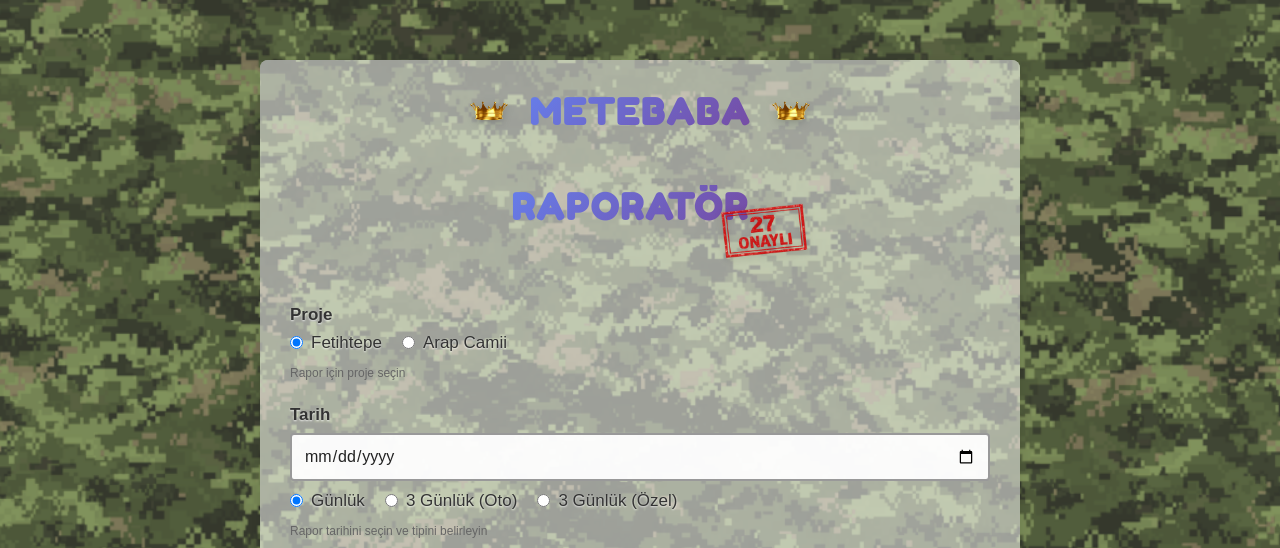
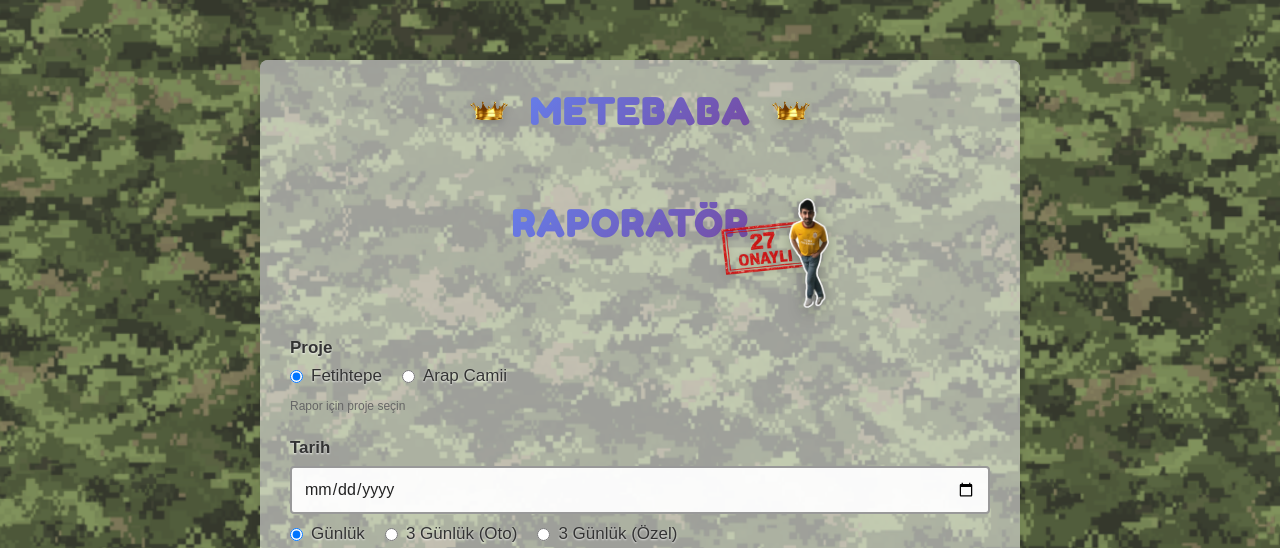
Before and after one commit to HakanAykut/gunluk-rapor-web, a Flask app: page / in a window 1280 px wide. Shown: the top 548 px of the page. Run offline with Flask 3, Linux system fonts and the light colour scheme.

Commit message:
Hakkı baba onay damgası eklendi

```diff
--- a/templates/index.html
+++ b/templates/index.html
@@ -120,15 +120,32 @@
             background-clip: text;
             color: #667eea; /* Fallback */
         }
+        .title-badge-wrapper {
+            display: flex;
+            align-items: center;
+            position: relative;
+            margin-left: -60px; /* RAPORATÖR'ün üzerine gelsin */
+            margin-top: 50px;
+        }
         .title-badge {
-            max-width: 130px; /* Daha büyük */
+            max-width: 130px;
             height: auto;
             opacity: 0.9;
             filter: drop-shadow(0 2px 4px rgba(0,0,0,0.2));
             position: relative;
-            z-index: 2; /* Raporatörün üzerine taşsın */
-            margin-left: -60px; /* Daha sola al, RAPORATÖR'ün son harflerinin üzerine gelsin */
-            margin-top: 50px; /* Aşağıya al */
+            z-index: 2;
+        }
+        .hakki-sticker {
+            max-width: 40px; /* Daha da küçültüldü */
+            height: auto;
+            margin-left: -40px; /* Damganın sağ tarafına geçmesi için sol margin eklendi */
+            margin-top: 10px; /* Biraz daha aşağıya, damganın sağ alt/orta kısmına doğru */
+            filter: drop-shadow(0 4px 8px rgba(0,0,0,0.3));
+            z-index: 3;
+            transition: transform 0.3s ease;
+        }
+        .hakki-sticker:hover {
+            transform: scale(1.1) rotate(-5deg);
         }
 
         @supports (-webkit-background-clip: text) {
@@ -273,7 +290,10 @@
         </div>
         <div class="title-bottom">
             <h2>RAPORATÖR</h2>
-            <img src="/static/27.png" alt="Badge" class="title-badge">
+            <div class="title-badge-wrapper">
+                <img src="/static/27.png" alt="Badge" class="title-badge">
+                <img src="/static/hakkı.png" alt="Hakkı" class="hakki-sticker">
+            </div>
         </div>
     </div>
 
```
Also changed, not shown: static/hakkı.png (added).
